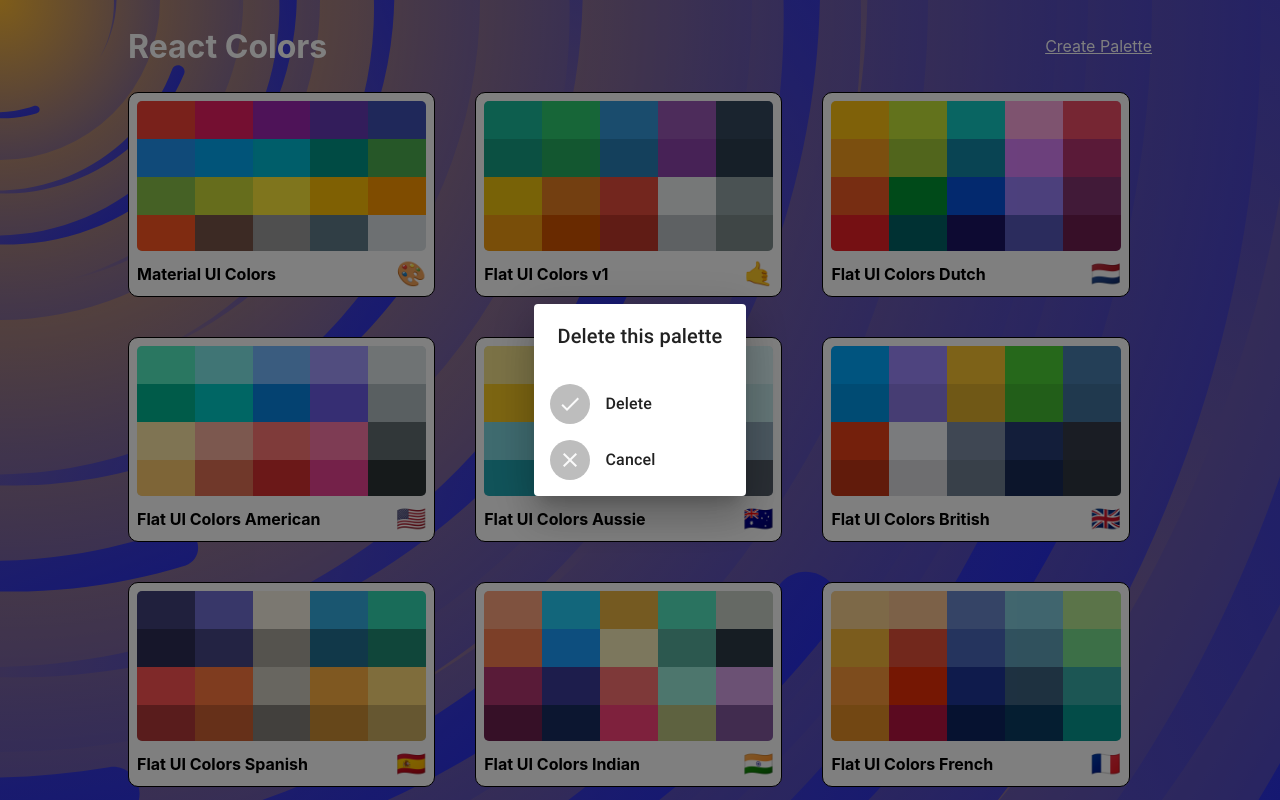
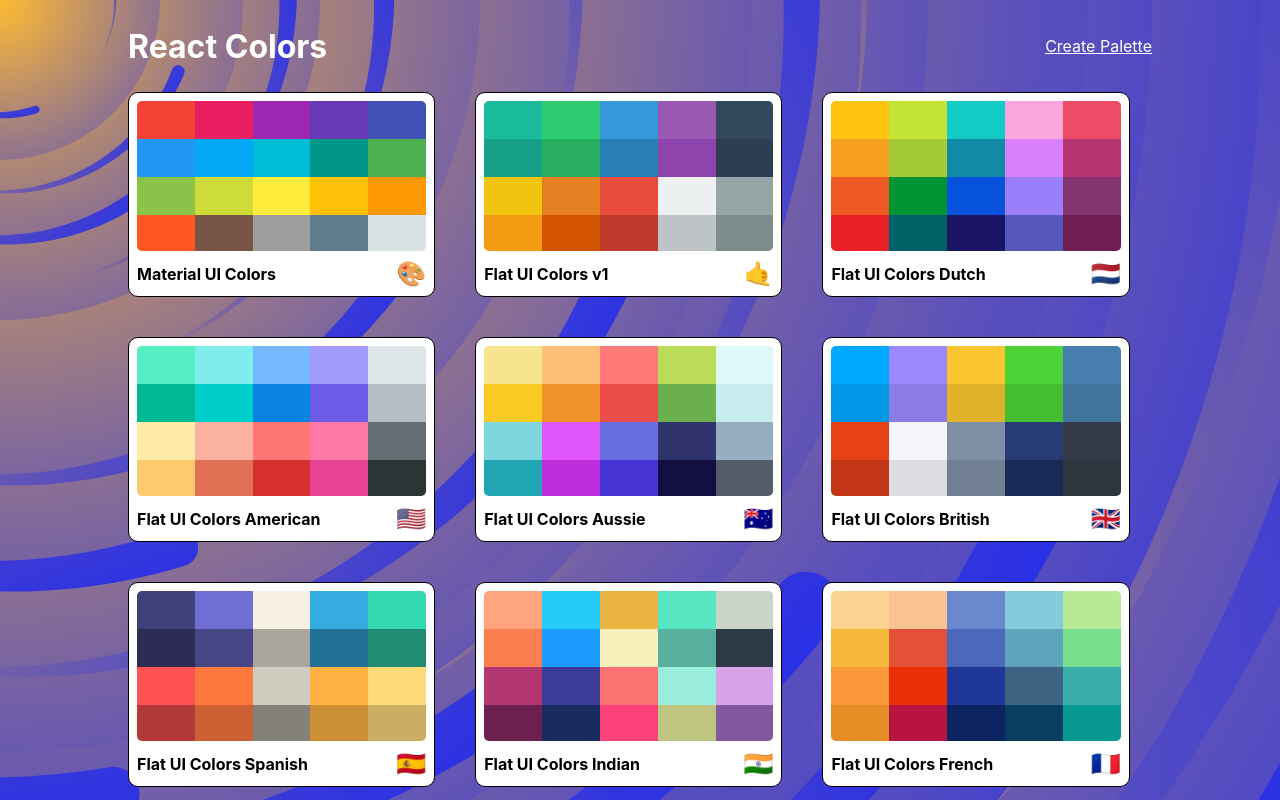
Before and after one commit to bradsimpson213/color-palette-app, a React (Create React App) app: page / in a window 1280 px wide. Built offline with nearby package versions, Linux system fonts and the light colour scheme.

Commit message:
completed confirm delete dialog

```diff
--- a/src/MiniPalette.js
+++ b/src/MiniPalette.js
@@ -8,11 +8,11 @@
 
 
 const MiniPalette = (props) => {
-    const { classes, paletteName, emoji, colors, handleClick, id, removePalette } = props;
+    const { classes, paletteName, emoji, colors, handleClick, id, openDeleteDialog } = props;
 
     const deletePalette = (event) => {
         event.stopPropagation();
-        removePalette(id);
+        openDeleteDialog(id)
     }
 
 
@@ -23,7 +23,7 @@
                 <DeleteIcon
                     className={ classes.deleteIcon }
                     style={{ transition: 'all 0.3s ease-in-out' }}
-                    onClick={ (event) => deletePalette(event) }
+                    onClick={ deletePalette }
                 />
             <div className={ classes.colors }>
                 { colors.map( color =>(
--- a/src/PaletteList.js
+++ b/src/PaletteList.js
@@ -1,8 +1,9 @@
 // React imports
-import React from "react";
-import { useHistory, Link } from "react-router-dom";
+import React, { useState } from 'react';
+import { useHistory, Link } from 'react-router-dom';
+import useToggleState from './hooks/useToggleState';
 // Custom Component imports
-import MiniPalette from "./MiniPalette";
+import MiniPalette from './MiniPalette';
 // Material imports
 import Avatar from '@material-ui/core/Avatar';
 import Dialog from '@material-ui/core/Dialog';
@@ -30,10 +31,23 @@
 const PaletteList = (props) => {
     let history = useHistory();
     const { palettes, classes, removePalette } = props;
+    const [deleteOpen, toggleDeleteOpen] = useToggleState(false)
+    const [deleteId, setDeleteId] = useState('');
 
     const navToPalette = (id) => {
         history.push(`/palette/${id}`);
     };
+
+    const openDeleteDialog = (id) => {
+        setDeleteId(id);
+        toggleDeleteOpen();
+    };
+
+    const deletePalette = () => {
+        removePalette(deleteId);
+        toggleDeleteOpen();
+        setDeleteId('');
+    }
 
     return (
         <div className={ classes.root }>
@@ -53,30 +67,39 @@
                                 { ...palette }
                                 key={ uuid() }
                                 handleClick={ navToPalette }
-                                removePalette={ removePalette }
+                                openDeleteDialog ={ openDeleteDialog }
+                                // removePalette={ removePalette }
                             />
                     </CSSTransition>
                 ))}
                 </TransitionGroup>
             </div>
             <Dialog
-                open={ true }
+                open={ deleteOpen }
+                onClose={ toggleDeleteOpen }
+                aria-labelledby="delete-dialog-title"
             >
-                <DialogTitle>
+                <DialogTitle id="delete-dialog-title">
                     Delete this palette
                 </DialogTitle>
                 <List>
-                    <ListItem>
+                    <ListItem
+                        button
+                        onClick={ deletePalette }
+                        >
                         <ListItemAvatar>
-                            <Avatar>
+                            <Avatar style={{ backgroundColor: blue[100], color: blue[600] }}>
                                 <CheckIcon />
                             </Avatar>
                         </ListItemAvatar>
                         <ListItemText primary="Delete" />
                     </ListItem>
-                    <ListItem>
+                    <ListItem
+                        button
+                        onClick={ toggleDeleteOpen }
+                    >
                         <ListItemAvatar>
-                        <Avatar>
+                        <Avatar style={{ backgroundColor: red[100], color: red[600] }}>
                                 <CloseIcon />
                             </Avatar>
                         </ListItemAvatar>
```
Also changed, not shown: 1 other file (tests, documents, lock files or other folders).
